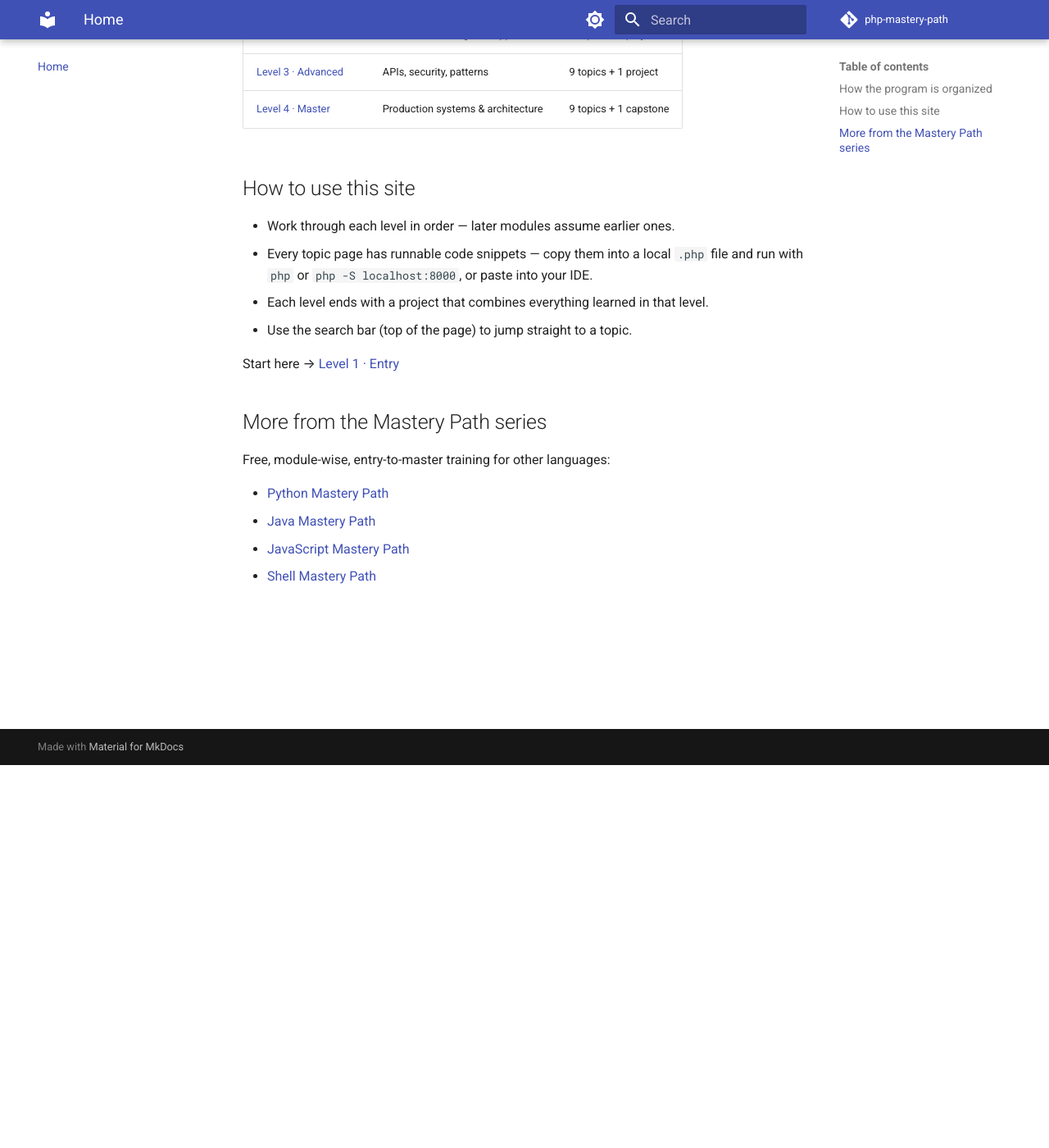
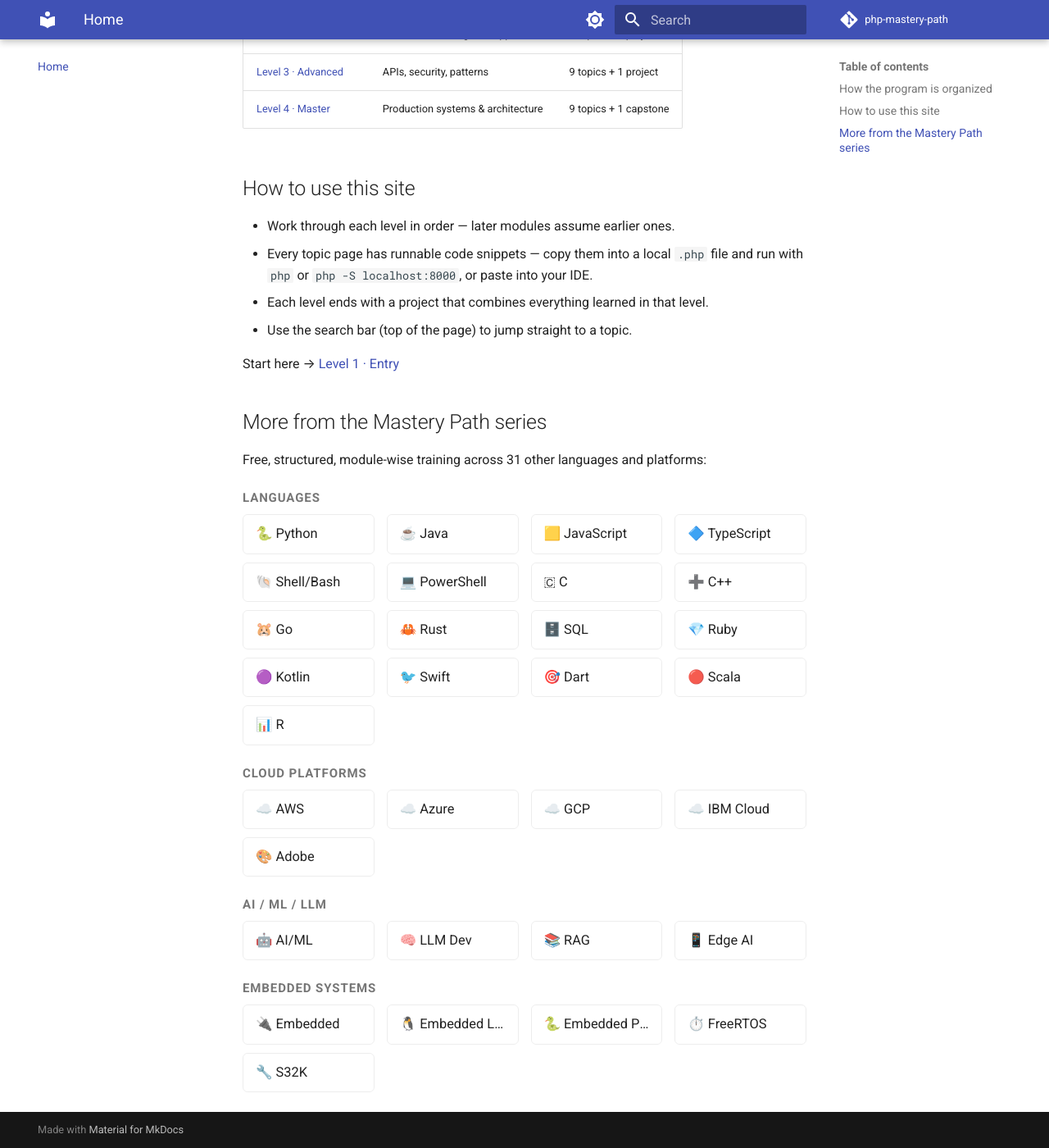
Before and after one commit to SIGILIPELLI/php-mastery-path, an MkDocs documentation site: the page built from docs/index.md, in a window 1280 px wide and 1400 px high, scrolled down 467 px. Shown: the whole window at 82% size. Built offline with MkDocs 1.6.1 and Material for MkDocs 9.7.7, drawn with Linux system fonts in a browser that asks for light colours; comment, search, counter and statistics services are not loaded.

Commit message:
Update cross-links: multi-column grid across all Mastery Path sites
Co-Authored-By: Claude Sonnet 5 <noreply@anthropic.com>

```diff
--- a/docs/index.md
+++ b/docs/index.md
@@ -25,9 +25,50 @@ Start here → [Level 1 · Entry](level-1/index.md)
 
 ## More from the Mastery Path series
 
-Free, module-wise, entry-to-master training for other languages:
+Free, structured, module-wise training across 31 other languages and platforms:
 
-- [Python Mastery Path](https://sigilipelli.github.io/python-mastery-path/)
-- [Java Mastery Path](https://sigilipelli.github.io/java-mastery-path/)
-- [JavaScript Mastery Path](https://sigilipelli.github.io/javascript-mastery-path/)
-- [Shell Mastery Path](https://sigilipelli.github.io/shell-mastery-path/)
+<div class="mastery-grid-wrap">
+<p class="mastery-grid-category">Languages</p>
+<div class="mastery-grid">
+  <a href="https://sigilipelli.github.io/python-mastery-path/">🐍 Python</a>
+  <a href="https://sigilipelli.github.io/java-mastery-path/">☕ Java</a>
+  <a href="https://sigilipelli.github.io/javascript-mastery-path/">🟨 JavaScript</a>
+  <a href="https://sigilipelli.github.io/typescript-mastery-path/">🔷 TypeScript</a>
+  <a href="https://sigilipelli.github.io/shell-mastery-path/">🐚 Shell/Bash</a>
+  <a href="https://sigilipelli.github.io/powershell-mastery-path/">💻 PowerShell</a>
+  <a href="https://sigilipelli.github.io/c-mastery-path/">🇨 C</a>
+  <a href="https://sigilipelli.github.io/cpp-mastery-path/">➕ C++</a>
+  <a href="https://sigilipelli.github.io/go-mastery-path/">🐹 Go</a>
+  <a href="https://sigilipelli.github.io/rust-mastery-path/">🦀 Rust</a>
+  <a href="https://sigilipelli.github.io/sql-mastery-path/">🗄️ SQL</a>
+  <a href="https://sigilipelli.github.io/ruby-mastery-path/">💎 Ruby</a>
+  <a href="https://sigilipelli.github.io/kotlin-mastery-path/">🟣 Kotlin</a>
+  <a href="https://sigilipelli.github.io/swift-mastery-path/">🐦 Swift</a>
+  <a href="https://sigilipelli.github.io/dart-mastery-path/">🎯 Dart</a>
+  <a href="https://sigilipelli.github.io/scala-mastery-path/">🔴 Scala</a>
+  <a href="https://sigilipelli.github.io/r-mastery-path/">📊 R</a>
+</div>
+<p class="mastery-grid-category">Cloud Platforms</p>
+<div class="mastery-grid">
+  <a href="https://sigilipelli.github.io/aws-mastery-path/">☁️ AWS</a>
+  <a href="https://sigilipelli.github.io/azure-mastery-path/">☁️ Azure</a>
+  <a href="https://sigilipelli.github.io/gcp-mastery-path/">☁️ GCP</a>
+  <a href="https://sigilipelli.github.io/ibm-cloud-mastery-path/">☁️ IBM Cloud</a>
+  <a href="https://sigilipelli.github.io/adobe-mastery-path/">🎨 Adobe</a>
+</div>
+<p class="mastery-grid-category">AI / ML / LLM</p>
+<div class="mastery-grid">
+  <a href="https://sigilipelli.github.io/ai-ml-mastery-path/">🤖 AI/ML</a>
+  <a href="https://sigilipelli.github.io/llm-dev-mastery-path/">🧠 LLM Dev</a>
+  <a href="https://sigilipelli.github.io/rag-mastery-path/">📚 RAG</a>
+  <a href="https://sigilipelli.github.io/edge-ai-mastery-path/">📱 Edge AI</a>
+</div>
+<p class="mastery-grid-category">Embedded Systems</p>
+<div class="mastery-grid">
+  <a href="https://sigilipelli.github.io/embedded-mastery-path/">🔌 Embedded</a>
+  <a href="https://sigilipelli.github.io/embedded-linux-mastery-path/">🐧 Embedded Linux</a>
+  <a href="https://sigilipelli.github.io/embedded-python-mastery-path/">🐍 Embedded Python</a>
+  <a href="https://sigilipelli.github.io/freertos-mastery-path/">⏱️ FreeRTOS</a>
+  <a href="https://sigilipelli.github.io/s32k-mastery-path/">🔧 S32K</a>
+</div>
+</div>
--- a/docs/stylesheets/extra.css
+++ b/docs/stylesheets/extra.css
@@ -11,3 +11,40 @@
   background: var(--md-primary-fg-color);
   color: var(--md-primary-bg-color);
 }
+
+/* mastery-grid cross-link styles */
+.mastery-grid-category {
+  font-weight: 600;
+  margin-top: 1.1rem;
+  margin-bottom: 0.4rem;
+  font-size: 0.75rem;
+  text-transform: uppercase;
+  letter-spacing: 0.06em;
+  color: var(--md-default-fg-color--light);
+}
+
+.mastery-grid {
+  display: grid;
+  grid-template-columns: repeat(auto-fill, minmax(160px, 1fr));
+  gap: 0.5rem 0.75rem;
+  margin: 0 0 1rem;
+}
+
+.mastery-grid a {
+  display: block;
+  padding: 0.5rem 0.75rem;
+  border: 1px solid var(--md-default-fg-color--lightest);
+  border-radius: 0.3rem;
+  text-decoration: none !important;
+  color: var(--md-default-fg-color) !important;
+  font-size: 0.82rem;
+  white-space: nowrap;
+  overflow: hidden;
+  text-overflow: ellipsis;
+  transition: background-color 0.15s ease, border-color 0.15s ease;
+}
+
+.mastery-grid a:hover {
+  background-color: var(--md-accent-fg-color--transparent);
+  border-color: var(--md-accent-fg-color);
+}
```
